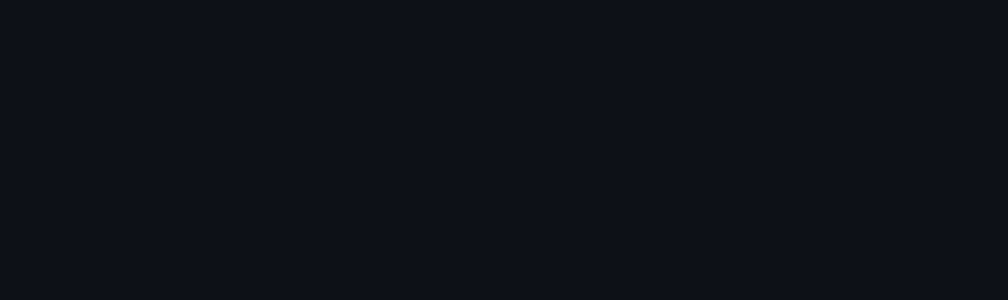
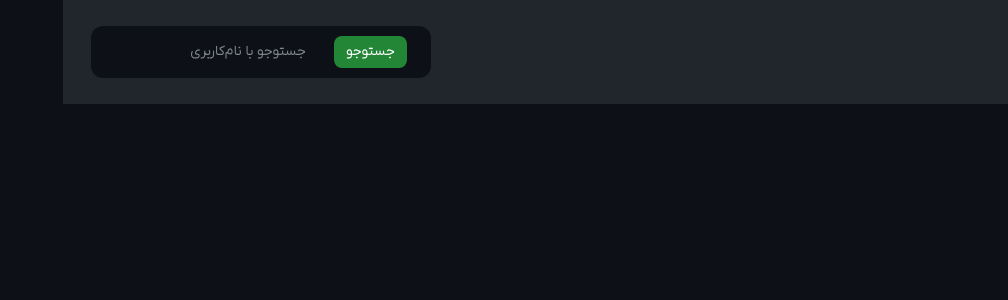
Before and after one commit to ItsArshia/github_explorer, a Nuxt app: page /users/1 in a window 1280 px wide. Shown: the top 300 px of the page, without its empty margins (272-1280 px from the left). Built offline with nearby package versions, Linux system fonts and the light colour scheme; no server answers.

Commit message:
simple Fetching and Header [SearchBar in header]

```diff
--- a/app/assets/css/main.css
+++ b/app/assets/css/main.css
@@ -48,6 +48,7 @@
   font-family: IRANYekanX, tahoma;
   background: var(--background);
   color: var(--foreground);
+  font-variation-settings: "dots" 1;
 }
 
 @supports (font-variation-settings: normal) {
--- /dev/null
+++ b/app/assets/svgs/github_icon.vue
@@ -0,0 +1,5 @@
+<template>
+  <svg width="128" height="128" viewBox="0 0 128 128" fill="none" xmlns="http://www.w3.org/2000/svg">
+  <path d="M56.7937 84.9688C44.4187 83.4688 35.7 74.5625 35.7 63.0313C35.7 58.3438 37.3875 53.2813 40.2 49.9063C38.9812 46.8125 39.1687 40.25 40.575 37.5313C44.325 37.0625 49.3875 39.0313 52.3875 41.75C55.95 40.625 59.7 40.0625 64.2937 40.0625C68.8875 40.0625 72.6375 40.625 76.0125 41.6563C78.9187 39.0313 84.075 37.0625 87.825 37.5313C89.1375 40.0625 89.325 46.625 88.1062 49.8125C91.1062 53.375 92.7 58.1563 92.7 63.0313C92.7 74.5625 83.9812 83.2813 71.4187 84.875C74.6062 86.9375 76.7625 91.4375 76.7625 96.5938L76.7625 106.344C76.7625 109.156 79.1062 110.75 81.9187 109.625C98.8875 103.156 112.2 86.1875 112.2 65.1875C112.2 38.6563 90.6375 17 64.1062 17C37.575 17 16.2 38.6562 16.2 65.1875C16.2 86 29.4187 103.25 47.2312 109.719C49.7625 110.656 52.2 108.969 52.2 106.438L52.2 98.9375C50.8875 99.5 49.2 99.875 47.7 99.875C41.5125 99.875 37.8562 96.5 35.2312 90.2188C34.2 87.6875 33.075 86.1875 30.9187 85.9063C29.7937 85.8125 29.4187 85.3438 29.4187 84.7813C29.4187 83.6563 31.2937 82.8125 33.1687 82.8125C35.8875 82.8125 38.2312 84.5 40.6687 87.9688C42.5437 90.6875 44.5125 91.9063 46.8562 91.9063C49.2 91.9063 50.7 91.0625 52.8562 88.9063C54.45 87.3125 55.6687 85.9063 56.7937 84.9688Z" fill="white"/>
+  </svg>
+</template>
--- /dev/null
+++ b/app/components/layout/Header.vue
@@ -0,0 +1,39 @@
+<script setup>
+import Github_icon from '~/assets/svgs/github_icon.vue';
+
+const username = ref("");
+const router = useRouter();
+
+function handleSearch() {
+  let trimmed = username.value.trim();
+  if(!trimmed) return;
+
+  router.push(`/users/${trimmed}`);
+}
+</script>
+
+<template>
+  <header class="bg-surface p-4">
+    <div class="max-w-7xl mx-auto">
+      <div class="flex justify-between px-3 py-1">
+        <div class="flex items-center justify-center">
+          <Github_icon class="w-16 h-16"/>
+          <span class="font-medium text-xl">مرورگر گیت‌هاب</span>
+        </div>
+        <div class="flex justify-center items-center">
+          <form @submit.prevent="handleSearch" class="flex justify-center items-center">
+            <div class="flex items-center gap-2 px-6 py-1 bg-background rounded-xl">
+              <button type="submit" class="bg-important-button text-white text-sm px-3 py-1.5 rounded-lg">جستوجو</button>
+              <input
+                type="text"
+                v-model="username"
+                placeholder="جستوجو با نام‌کاربری"
+                class="text-sm rounded-lg px-5 py-3 w-full focus:outline-none"
+              />
+            </div>
+          </form>
+        </div>
+      </div>
+    </div>
+  </header>
+</template>
--- a/app/layouts/default.vue
+++ b/app/layouts/default.vue
@@ -1,5 +1,9 @@
+<script setup>
+import Header from '../components/layout/Header.vue';
+</script>
+
 <template>
-  <header></header>
+  <Header/>
   <main>
     <slot>Default Layout</slot>
   </main>
--- /dev/null
+++ b/app/pages/users/[username].vue
@@ -0,0 +1,41 @@
+<script setup lang="ts">
+
+interface User {
+  name: string;
+  login: string;
+  bio: string | null;
+  avatar_url: string | undefined;
+  html_url: string;
+}
+
+const route = useRoute();
+// it has to be a reactive value
+const username = computed(() => route.params.username);
+
+const { data: user, pending, error } = await useFetch<User>(
+  () => `https://api.github.com/users/${username.value}`,
+  {
+    key: () => `github-user-${username.value}`,
+    watch: [username],
+  }
+);
+
+</script>
+
+<template>
+  <div v-if="pending" class="w-full h-screen">
+    <p class="font-bold text-2xl">
+      در حال دریافت اطلاعات
+    </p>
+  </div>
+  <div v-else-if="error">
+    <p v-if="error.statusCode === 404">کاربری با این نام پیدا نشد.</p>
+    <p v-else-if="error.statusCode === 403">محدودیت درخواست به API گیت‌هاب. کمی صبر کن.</p>
+    <p v-else>خطایی رخ داد.</p>
+  </div>
+  <div v-else-if="user">
+    <img :src="user.avatar_url" class="w-20 h-20 rounded-full" />
+    <h2>{{ user.name ?? user.login }}</h2>
+    <p>{{ user.bio }}</p>
+  </div>
+</template>
--- a/nuxt.config.ts
+++ b/nuxt.config.ts
@@ -4,6 +4,14 @@
 export default defineNuxtConfig({
   compatibilityDate: '2025-07-15',
   devtools: { enabled: true },
+  app: {
+    head: {
+      htmlAttrs: {
+        dir: "rtl",
+        lang: "fa"
+      }
+    }
+  },
   css: [
     "~/assets/css/main.css",
   ],
```
